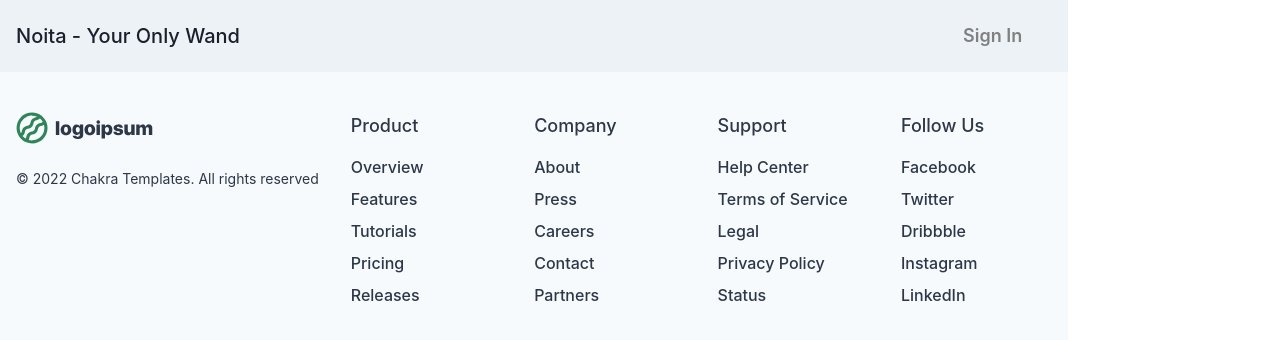
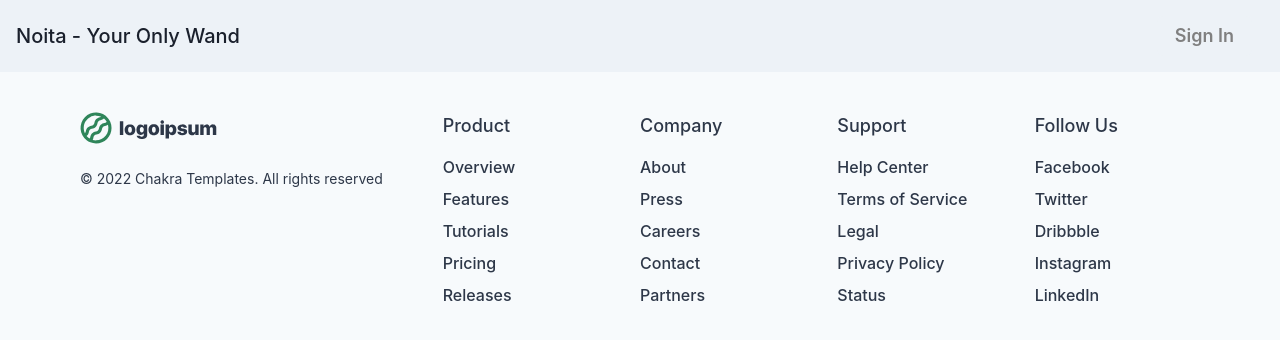
Before and after one commit to subaru0317/Noita-app, a React (Vite) app: page / in a window 1280 px wide. Shown: the top 340 px of the page. Built offline with nearby package versions, Linux system fonts and the light colour scheme; no server answers.

Commit message:
画面の要素が固定されていた問題を解決．index.cssのbodyが原因だった

```diff
--- a/src/components/Header.jsx
+++ b/src/components/Header.jsx
@@ -1,24 +1,30 @@
 import React from 'react';
 import { Link } from 'react-router-dom';
 import {
+  Box,
   Flex,
   Heading,
+  useBreakpointValue
 } from '@chakra-ui/react';
 import AuthButton from "./AuthButton";
 
 const Header = () => {
+  const headingSize = useBreakpointValue({ base: 'sm', md: 'md' });
+
   return (
     <Flex
       align='center'
       justify='space-between'
       wrap='wrap'
-      padding='1rem'
+      padding={{ base: '0.5rem', md: '1rem' }}
       bg='gray.100'
       width='100%'
     >
-      <Heading as='h1' size='md' cursor="none">
-        <Link to='/list'>Noita - Your Only Wand</Link>
-      </Heading>
+      <Box maxW={{ base: "80%", md: "auto" }}>
+        <Heading as='h1' size={headingSize} cursor="none">
+          <Link to='/list'>Noita - Your Only Wand</Link>
+        </Heading>
+      </Box>
       <AuthButton />
     </Flex>
   );
--- a/src/components/VideoList.jsx
+++ b/src/components/VideoList.jsx
@@ -1,7 +1,8 @@
 import { storage, db } from '../firebase';
 import { ref, getDownloadURL, listAll } from 'firebase/storage';
 import { collectionGroup, getDocs, query, getDoc, where } from "firebase/firestore";
-import { Grid, GridItem, Spinner, Box, Image, Button, Text, Link, Wrap, WrapItem } from "@chakra-ui/react";
+import { Grid, GridItem, Spinner, Box, Image, Flex, Text, Wrap, WrapItem } from "@chakra-ui/react";
+import { Link } from "react-router-dom";
 import React, { useEffect, useState } from 'react';
 import LikeButton from "./LikeButton";
 
@@ -28,14 +29,20 @@ const VideoCard = ({ imageDocData }) => {
               </WrapItem>
             ))}
           </Wrap>
-          <Box d="flex" justifyContent="space-between" alignItems="center" mt="2">
-            <Text color="gray.500">
-              {imageDocData.likeCount} likes
+          <Flex justifyContent="space-between" alignItems="center" mt="2">
+            <Text color="#747474">
+              {/* {imageDocData.username} // Assuming `username` is present in imageDocData */}
+              a
             </Text>
-            <LikeButton />
+            <Flex alignItems="center">
+              <LikeButton />
+              <Text ml="2" color="#747474">
+                {imageDocData.likeCount}
+              </Text>
+            </Flex>
+          </Flex>
           </Box>
         </Box>
-      </Box>
     </Link>
   );
 };
--- a/src/index.css
+++ b/src/index.css
@@ -23,13 +23,20 @@ a:hover {
   color: #535bf2;
 }
 
-body {
+/* body {
   margin: 0;
   display: flex;
   place-items: center;
   min-width: 320px;
   min-height: 100vh;
+} */
+body {
+  margin: 0;
+  display: block;
+  min-width: 320px;
+  min-height: 100vh;
 }
+
 
 h1 {
   font-size: 3.2em;
```
Also changed, not shown: public/icons/Logo.webp (added).
